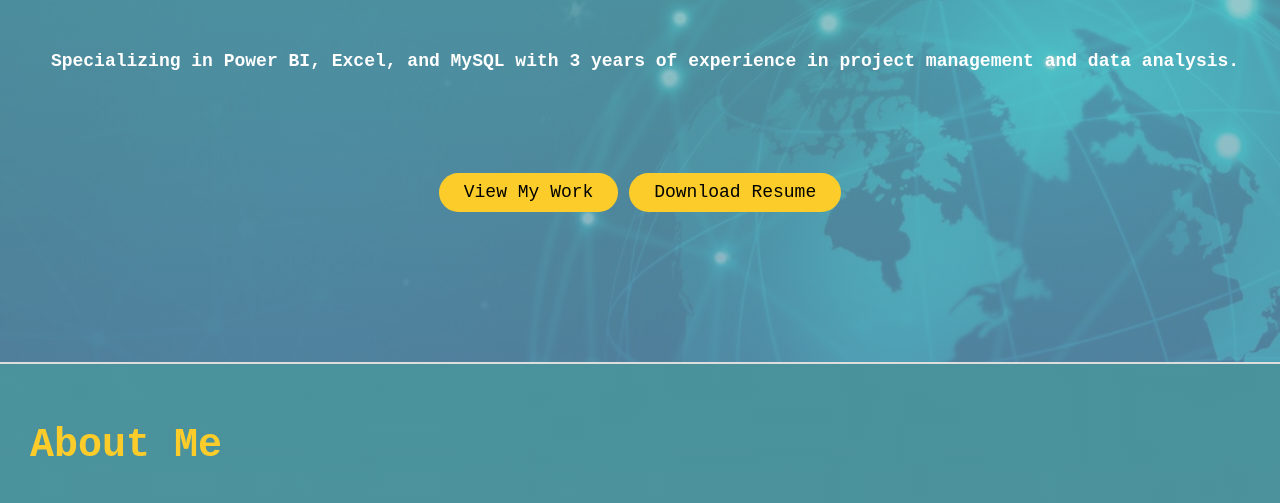
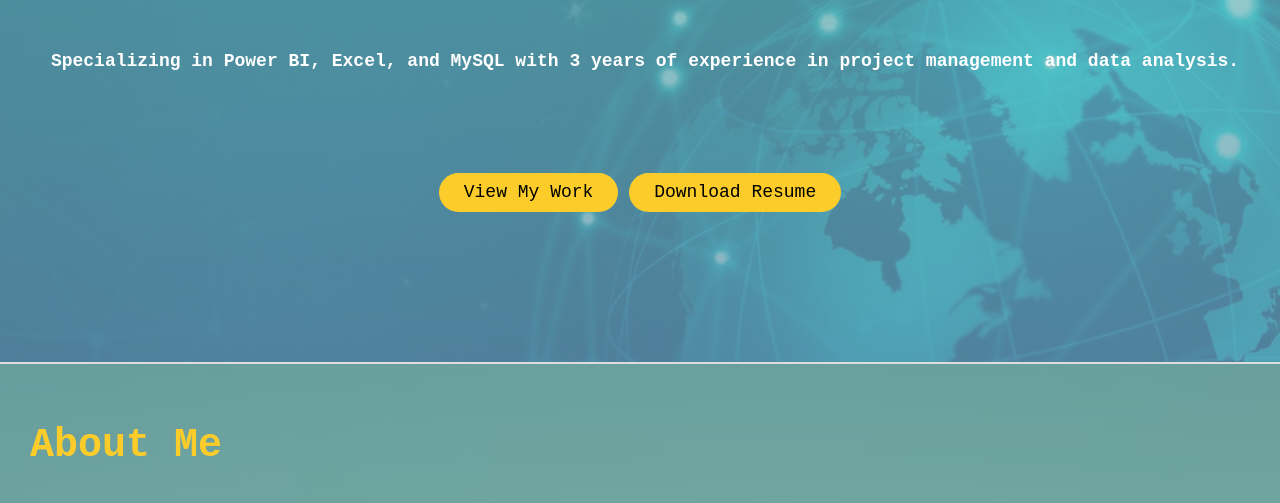
Before and after one commit to aaqibbashir/portfolio, a plain HTML site: page index.html in a window 1280 px wide. Shown: the part 297-800 px from the top of the page. Drawn offline with Linux system fonts and the light colour scheme.

Commit message:
Update styles3.css

```diff
--- a/styles3.css
+++ b/styles3.css
@@ -10,7 +10,7 @@ body {
             rgba(105, 195, 186, 0.7), /* Gradient color with transparency */
             rgba(113, 163, 182, 0.7)
         ),
-        url(imgs/IMG_7743.jpeg) center/cover no-repeat; /* Background image */
+        url(imgs/IMG_7744.jpeg) center/cover no-repeat; /* Background image */
 }
 
 /* Section Separator (Thicker Line between sections) */
```
